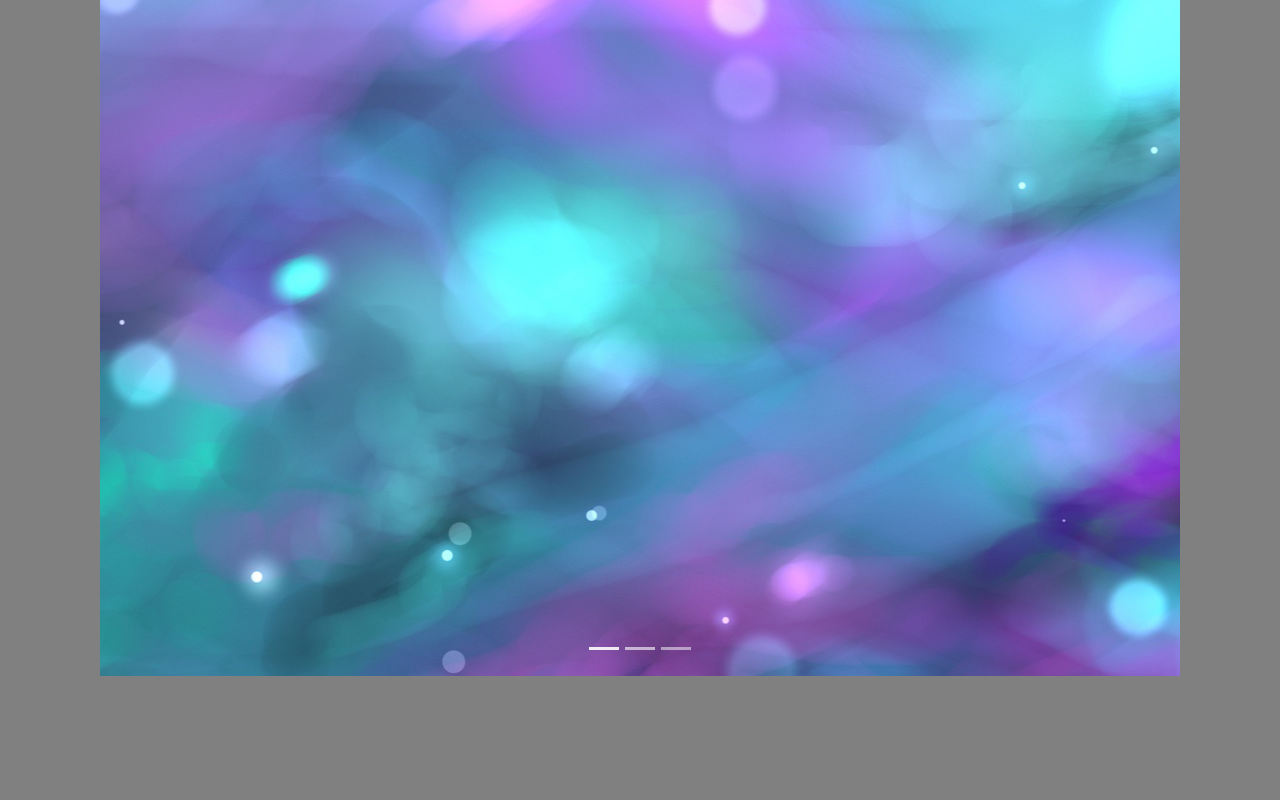
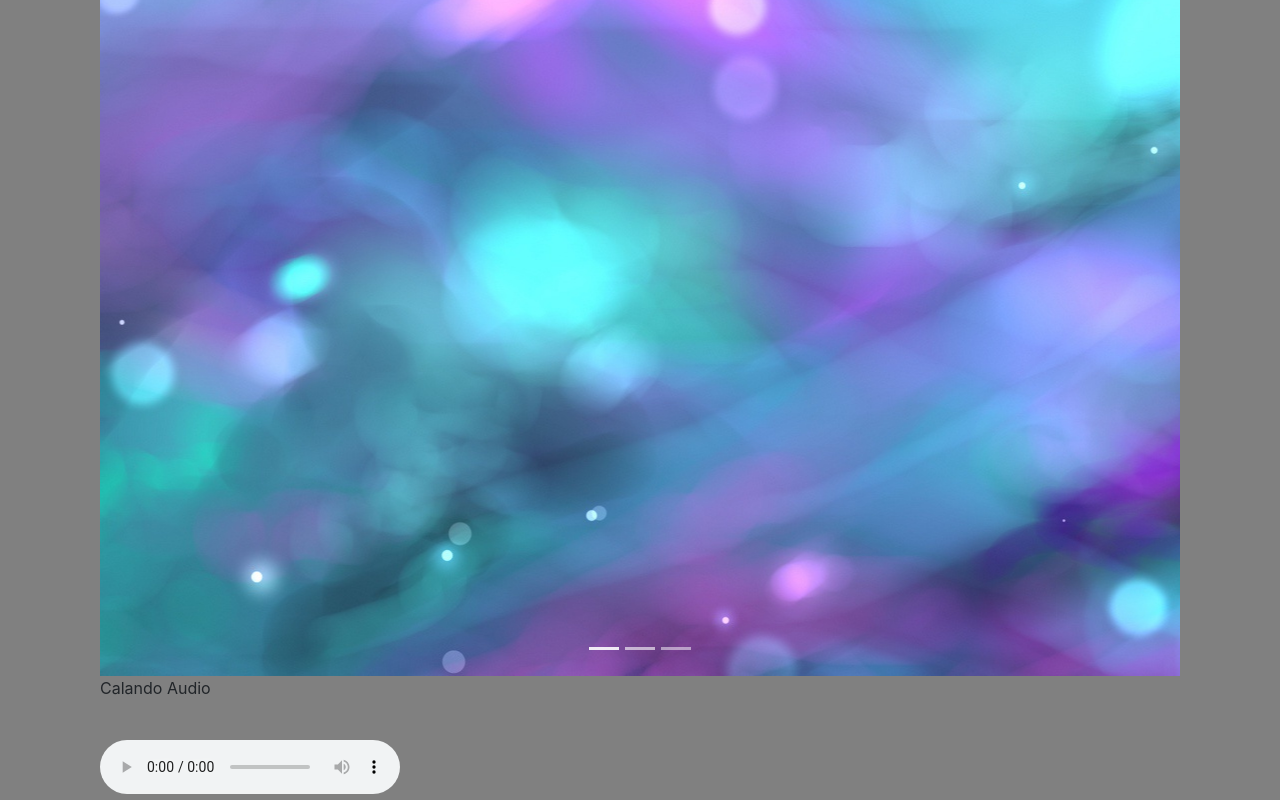
Before and after one commit to Daiscah/Daiscah.github.io, a plain HTML site: page index.html in a window 1280 px wide. Shown: the part 3903-4703 px from the top of the page. Before the commit the page ends 4579 px from the top, so only its background shows below. Drawn offline with nearby package versions, Linux system fonts and the light colour scheme.

Commit message:
Add files via upload

```diff
--- a/index.html
+++ b/index.html
@@ -131,6 +131,12 @@ y escribo tres más.
   </a>
 
 </div>
+<p>Calando Audio</p><br>
+<audio controls>
+  <source src="zz.ogg" type="audio/ogg">
+  <source src="zz.mp3" type="audio/mpeg">
+  Your browser does not support the audio element.
+</audio>
 </div>
 </body>
 </html>
```
